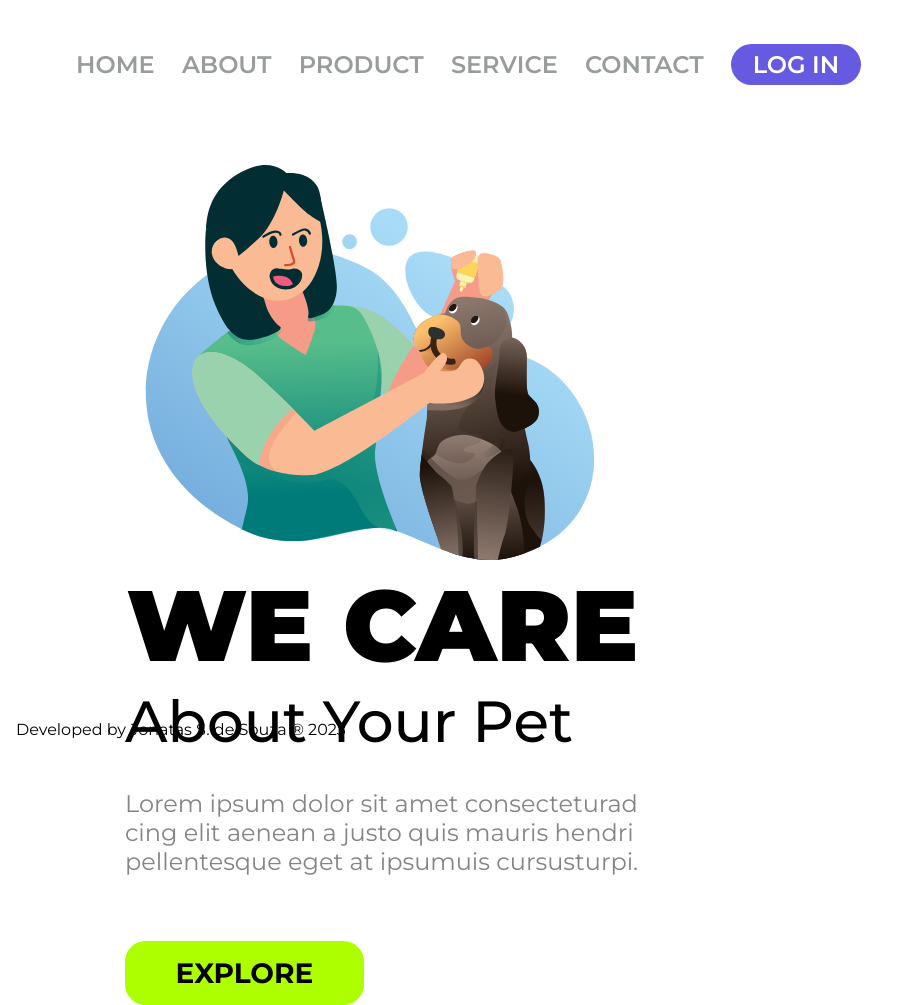
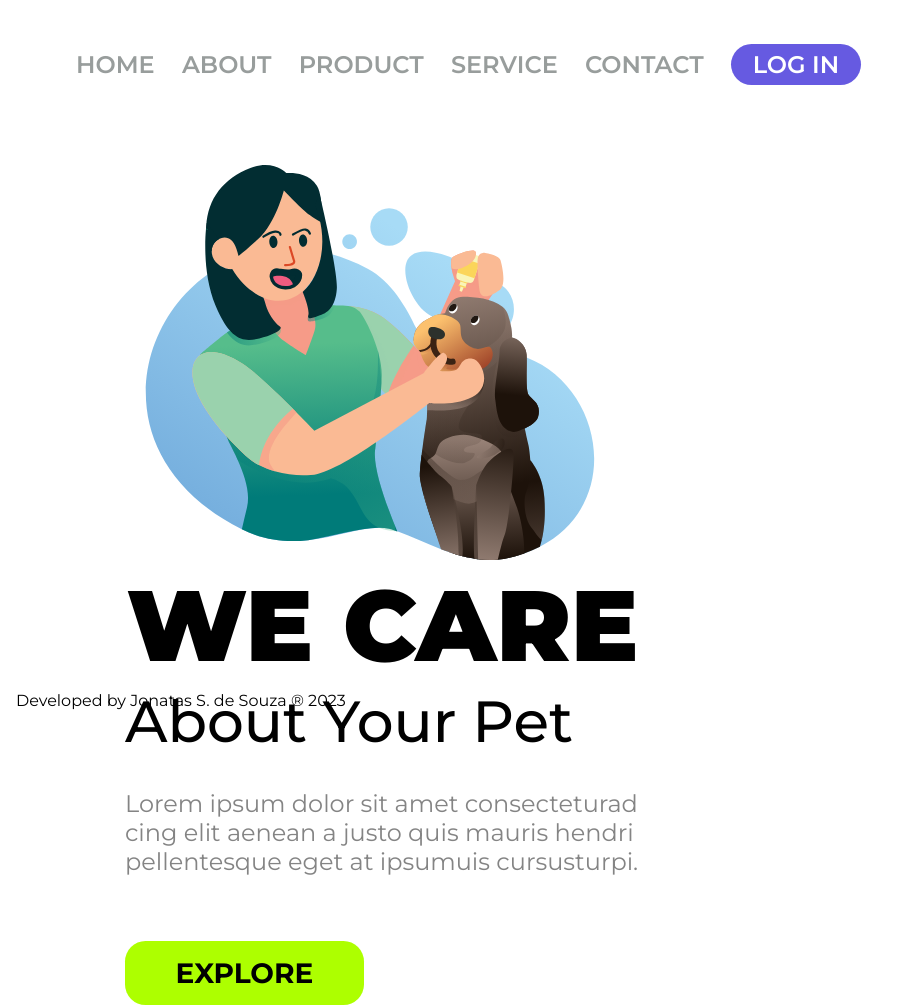
Before and after one commit to jonatas1516/wecare-model1-responsive, a plain HTML site: page index.html in a window 1280 px wide. Shown: the whole page, without its empty margins (0-907 px from the left). Drawn offline with Linux system fonts and the light colour scheme.

Commit message:
update css .footer

```diff
--- a/assets/css/style.css
+++ b/assets/css/style.css
@@ -119,9 +119,7 @@
 
 .footer {
   margin-left: 1rem;
-  margin-right: 2rem;
-  margin-top: 8rem;
-  padding-bottom: 0.5rem;
+  margin-top: 6.2rem;
   position: absolute;
   top: 37rem;
 }
```
